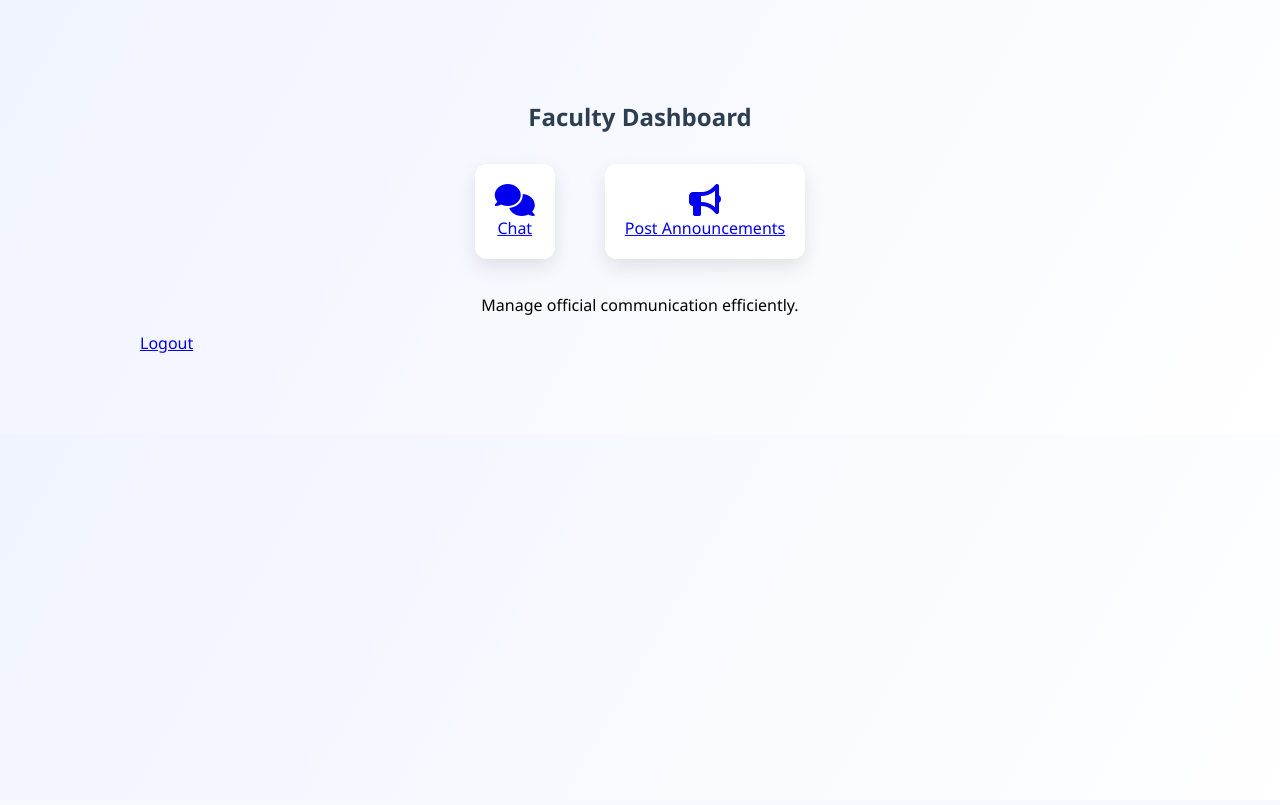
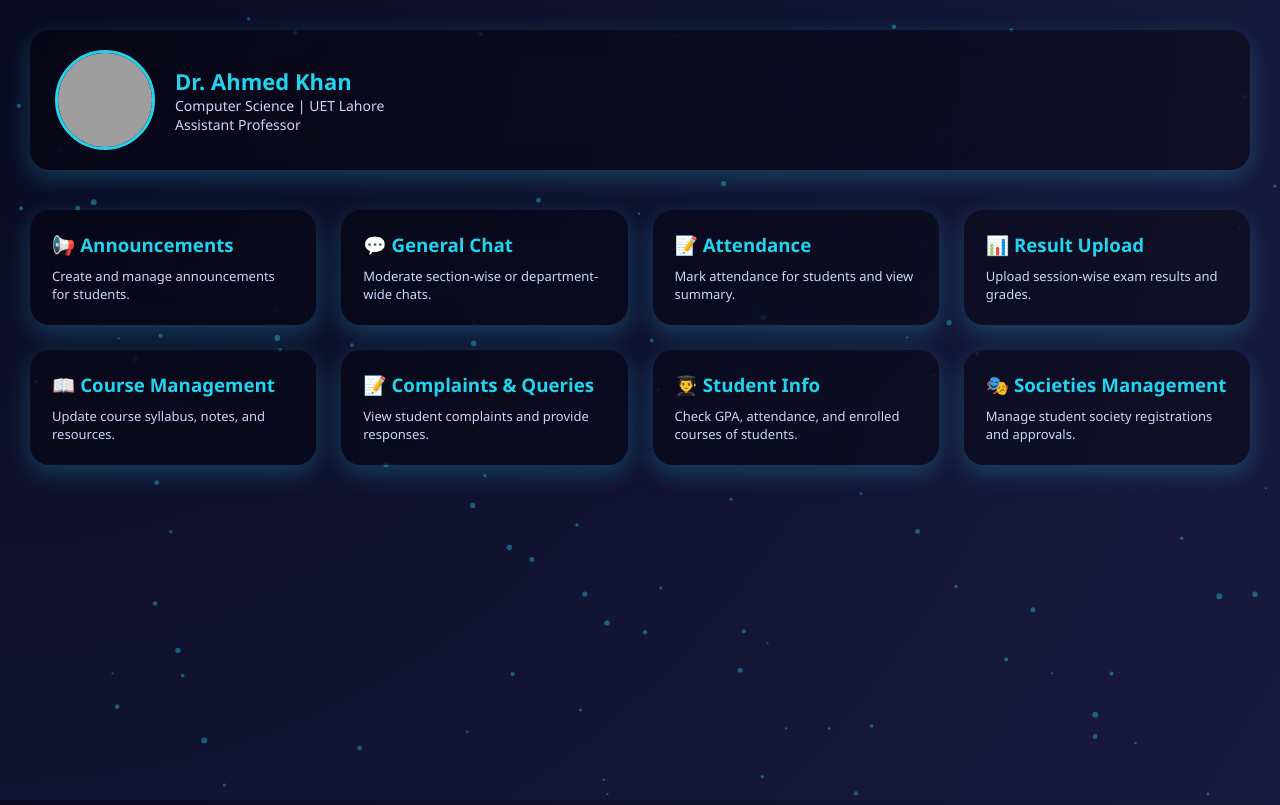
Before and after one commit to abdullahmalik110/015_HackX, a Flask app: page /faculty in a window 1280 px wide. Before the commit the page ends 353 px from the top, so only its background shows below. Run offline with Flask 3, Linux system fonts and the light colour scheme; grey boxes are pictures that could not be loaded.

Commit message:
Update faculty_dashboard.html

```diff
--- a/smartuni_final/templates/faculty_dashboard.html
+++ b/smartuni_final/templates/faculty_dashboard.html
@@ -1,27 +1,248 @@
 <!DOCTYPE html>
 <html lang="en">
+
 <head>
     <meta charset="UTF-8">
-    <title>Faculty Dashboard - SmartUni</title>
-    <link rel="icon" href="{{ url_for('static', filename='favicon.ico') }}" type="image/x-icon">
-    <link rel="stylesheet" href="{{ url_for('static', filename='style.css') }}">
-    <link rel="stylesheet" href="https://cdnjs.cloudflare.com/ajax/libs/font-awesome/6.4.0/css/all.min.css">
+    <title>UniConnect | Faculty Dashboard</title>
+    <style>
+        * {
+            margin: 0;
+            padding: 0;
+            box-sizing: border-box;
+            font-family: 'Segoe UI', sans-serif;
+        }
+
+        html,
+        body {
+            height: 100%;
+            overflow: hidden;
+        }
+
+        body {
+            background: radial-gradient(circle at top left, #0a0a23, #1a1a40);
+            color: #fff;
+        }
+
+        /* PARTICLES */
+        #particles {
+            position: absolute;
+            width: 100%;
+            height: 100%;
+            z-index: 0;
+        }
+
+        /* CONTAINER */
+        .container {
+            position: relative;
+            z-index: 1;
+            padding: 30px;
+            height: 100vh;
+            overflow-y: auto;
+        }
+
+        /* TOP PROFILE CARD */
+        .profile-card {
+            display: flex;
+            align-items: center;
+            justify-content: space-between;
+            background: rgba(0, 0, 0, 0.35);
+            backdrop-filter: blur(15px);
+            padding: 20px 25px;
+            border-radius: 20px;
+            box-shadow: 0 8px 25px rgba(34, 211, 238, 0.25);
+            margin-bottom: 40px;
+            gap: 20px;
+        }
+
+        .profile-left {
+            display: flex;
+            align-items: center;
+            gap: 20px;
+        }
+
+        .profile-left img {
+            width: 100px;
+            height: 100px;
+            border-radius: 50%;
+            border: 3px solid #22d3ee;
+        }
+
+        .profile-left div h2 {
+            font-size: 22px;
+            color: #22d3ee;
+        }
+
+        .profile-left div p {
+            font-size: 14px;
+            color: #cbd5f5;
+        }
+
+        /* GRID CARDS */
+        .grid {
+            display: grid;
+            grid-template-columns: repeat(auto-fit, minmax(280px, 1fr));
+            gap: 25px;
+        }
+
+        /* FEATURE CARDS */
+        .card {
+            background: rgba(0, 0, 0, 0.35);
+            backdrop-filter: blur(15px);
+            border-radius: 20px;
+            padding: 22px;
+            box-shadow: 0 8px 25px rgba(34, 211, 238, 0.25);
+            transition: 0.35s ease;
+            cursor: pointer;
+        }
+
+        .card:hover {
+            transform: translateY(-8px) scale(1.03);
+            box-shadow: 0 15px 45px rgba(34, 211, 238, 0.6);
+        }
+
+        .card h3 {
+            margin-bottom: 10px;
+            color: #22d3ee;
+        }
+
+        .card p {
+            font-size: 13px;
+            color: #cbd5f5;
+        }
+
+        /* BADGES */
+        .badge {
+            display: inline-block;
+            padding: 5px 12px;
+            border-radius: 12px;
+            font-size: 12px;
+            font-weight: bold;
+            margin-top: 10px;
+        }
+
+        .high {
+            background: #22c55e;
+        }
+
+        .medium {
+            background: #facc15;
+        }
+
+        .low {
+            background: #ef4444;
+        }
+
+        /* SCROLLBAR */
+        .container::-webkit-scrollbar {
+            width: 8px;
+        }
+
+        .container::-webkit-scrollbar-thumb {
+            background: #22d3ee;
+            border-radius: 4px;
+        }
+    </style>
 </head>
+
 <body>
-<div class="container">
-    <h2>Faculty Dashboard</h2>
-    <div class="nav">
-        <a href="/chat">
-            <div class="card"><i class="fas fa-comments fa-2x"></i><br>Chat</div>
-        </a>
-        <a href="/faculty/announcements">
-            <div class="card"><i class="fas fa-bullhorn fa-2x"></i><br>Post Announcements</div>
-        </a>
+
+    <!-- PARTICLES -->
+    <div id="particles"></div>
+
+    <div class="container">
+
+        <!-- TOP PROFILE CARD -->
+        <div class="profile-card">
+            <div class="profile-left">
+                <img src="https://images.unsplash.com/photo-1609944849987-2083d2de14a3" alt="Profile">
+                <div>
+                    <h2>Dr. Ahmed Khan</h2>
+                    <p>Computer Science | UET Lahore</p>
+                    <p>Assistant Professor</p>
+                </div>
+            </div>
+        </div>
+
+        <!-- MAIN GRID -->
+        <div class="grid">
+            <div class="card">
+                <h3>📢 Announcements</h3>
+                <p>Create and manage announcements for students.</p>
+            </div>
+
+            <div class="card">
+                <h3>💬 General Chat</h3>
+                <p>Moderate section-wise or department-wide chats.</p>
+            </div>
+
+            <div class="card">
+                <h3>📝 Attendance</h3>
+                <p>Mark attendance for students and view summary.</p>
+            </div>
+
+            <div class="card">
+                <h3>📊 Result Upload</h3>
+                <p>Upload session-wise exam results and grades.</p>
+            </div>
+
+            <div class="card">
+                <h3>📖 Course Management</h3>
+                <p>Update course syllabus, notes, and resources.</p>
+            </div>
+
+            <div class="card">
+                <h3>📝 Complaints & Queries</h3>
+                <p>View student complaints and provide responses.</p>
+            </div>
+
+            <div class="card">
+                <h3>👨‍🎓 Student Info</h3>
+                <p>Check GPA, attendance, and enrolled courses of students.</p>
+            </div>
+
+            <div class="card">
+                <h3>🎭 Societies Management</h3>
+                <p>Manage student society registrations and approvals.</p>
+            </div>
+        </div>
+
     </div>
 
-    <p style="text-align:center;">Manage official communication efficiently.</p>
+    <script>
+        const canvas = document.createElement('canvas');
+        document.getElementById('particles').appendChild(canvas);
+        canvas.width = window.innerWidth;
+        canvas.height = window.innerHeight;
 
-    <a href="/">Logout</a>
-</div>
+        const ctx = canvas.getContext('2d');
+        const particles = [];
+        for (let i = 0; i < 120; i++) {
+            particles.push({
+                x: Math.random() * canvas.width,
+                y: Math.random() * canvas.height,
+                r: Math.random() * 2 + 1,
+                dx: (Math.random() - 0.5) / 2,
+                dy: (Math.random() - 0.5) / 2
+            });
+        }
+
+        function animate() {
+            ctx.clearRect(0, 0, canvas.width, canvas.height);
+            for (let p of particles) {
+                ctx.beginPath();
+                ctx.arc(p.x, p.y, p.r, 0, Math.PI * 2);
+                ctx.fillStyle = 'rgba(34,211,238,0.4)';
+                ctx.fill();
+                p.x += p.dx;
+                p.y += p.dy;
+                if (p.x < 0 || p.x > canvas.width) p.dx *= -1;
+                if (p.y < 0 || p.y > canvas.height) p.dy *= -1;
+            }
+            requestAnimationFrame(animate);
+        }
+        animate();
+    </script>
+
 </body>
+
 </html>
```
